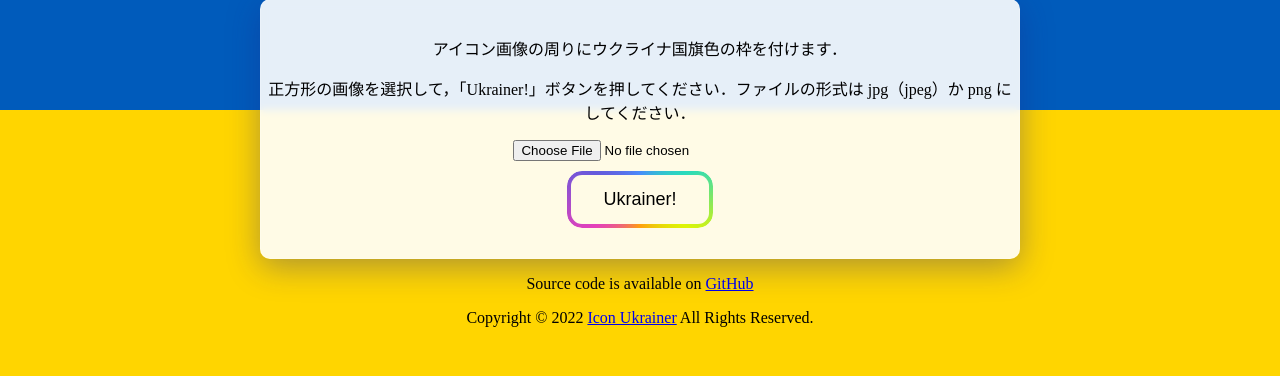
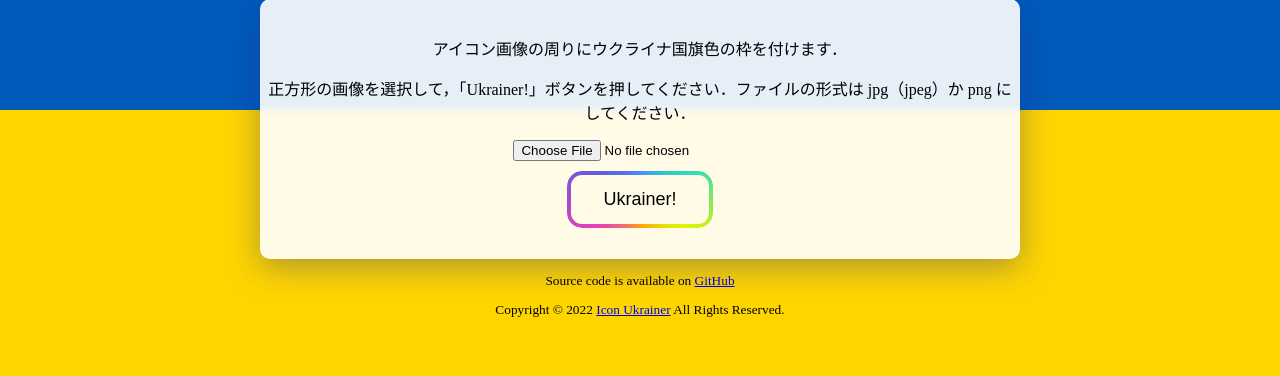
Before and after one commit to sekaino-usay/Icon-Ukrainer, a PHP site: page / in a window 1280 px wide. Shown: the part 290-666 px from the top of the page. Run offline with PHP 8.4, Linux system fonts and the light colour scheme; some web fonts are replaced.

Commit message:
フッターの表記の変更

```diff
--- a/index.php
+++ b/index.php
@@ -28,8 +28,10 @@
         </form>
     </div>
     <footer>
-        <p>Source code is available on <a href="https://github.com/sekaino-usay/Icon-Ukrainer" target="_blank">GitHub</a></p>
-        <p>Copyright © 2022 <a href=" https://icon-ukrainer.usay05.com" target="_blank">Icon Ukrainer</a> All Rights Reserved.</p>
+        <small>
+            <p>Source code is available on <a href="https://github.com/sekaino-usay/Icon-Ukrainer" target="_blank">GitHub</a></p>
+            <p>Copyright © 2022 <a href=" https://icon-ukrainer.usay05.com" target="_blank">Icon Ukrainer</a> All Rights Reserved.</p>
+        </small>
     </footer>
 </body>
 
```
